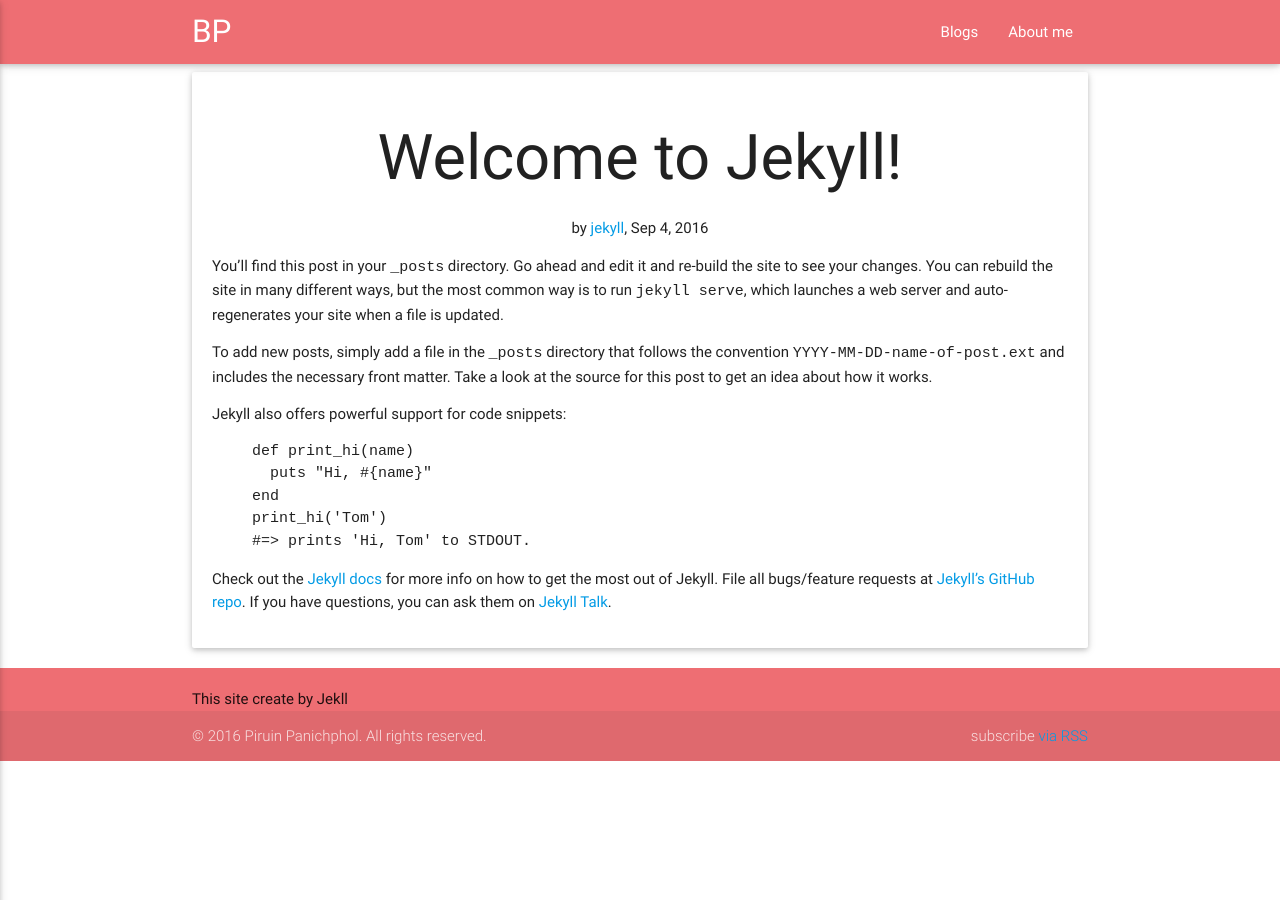
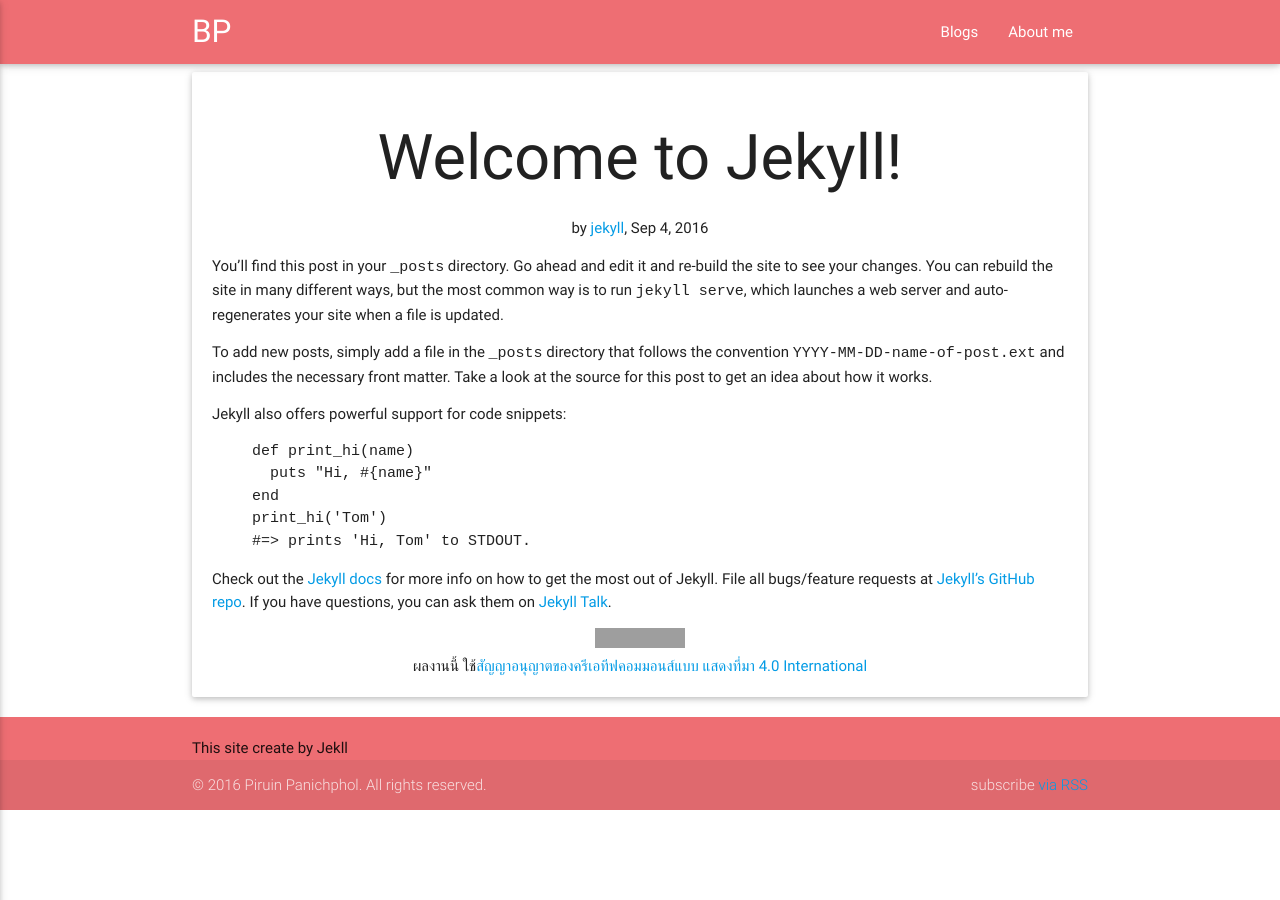
Before and after one commit to piruin/piruin.github.io, a Jekyll site: the page built from _posts/2016-09-04-welcome-to-jekyll.markdown, in a window 1280 px wide. Built offline with Jekyll 4.4.1, drawn with Linux system fonts in a browser that asks for light colours; nearby versions of some CDN libraries; grey boxes are pictures that could not be loaded.

Commit message:
Add  CC-4.0 License under footer of every post

```diff
--- a/_layouts/post.html
+++ b/_layouts/post.html
@@ -8,4 +8,10 @@
     by <a href={{site.url}} rel="author">{{page.author}}</a>, <time>{{ page.date | date: "%b %-d, %Y" }}</time>
   </header>
   {{ content }}
+  <footer class="center-align">
+    <a rel="license" href="http://creativecommons.org/licenses/by/4.0/">
+      <img alt="สัญญาอนุญาตของครีเอทีฟคอมมอนส์" style="border-width:0" src="https://i.creativecommons.org/l/by/4.0/80x15.png" />
+    </a><br />
+    ผลงานนี้ ใช้<a rel="license" href="http://creativecommons.org/licenses/by/4.0/">สัญญาอนุญาตของครีเอทีฟคอมมอนส์แบบ แสดงที่มา 4.0 International</a>
+  </footer>
 </article>
```
